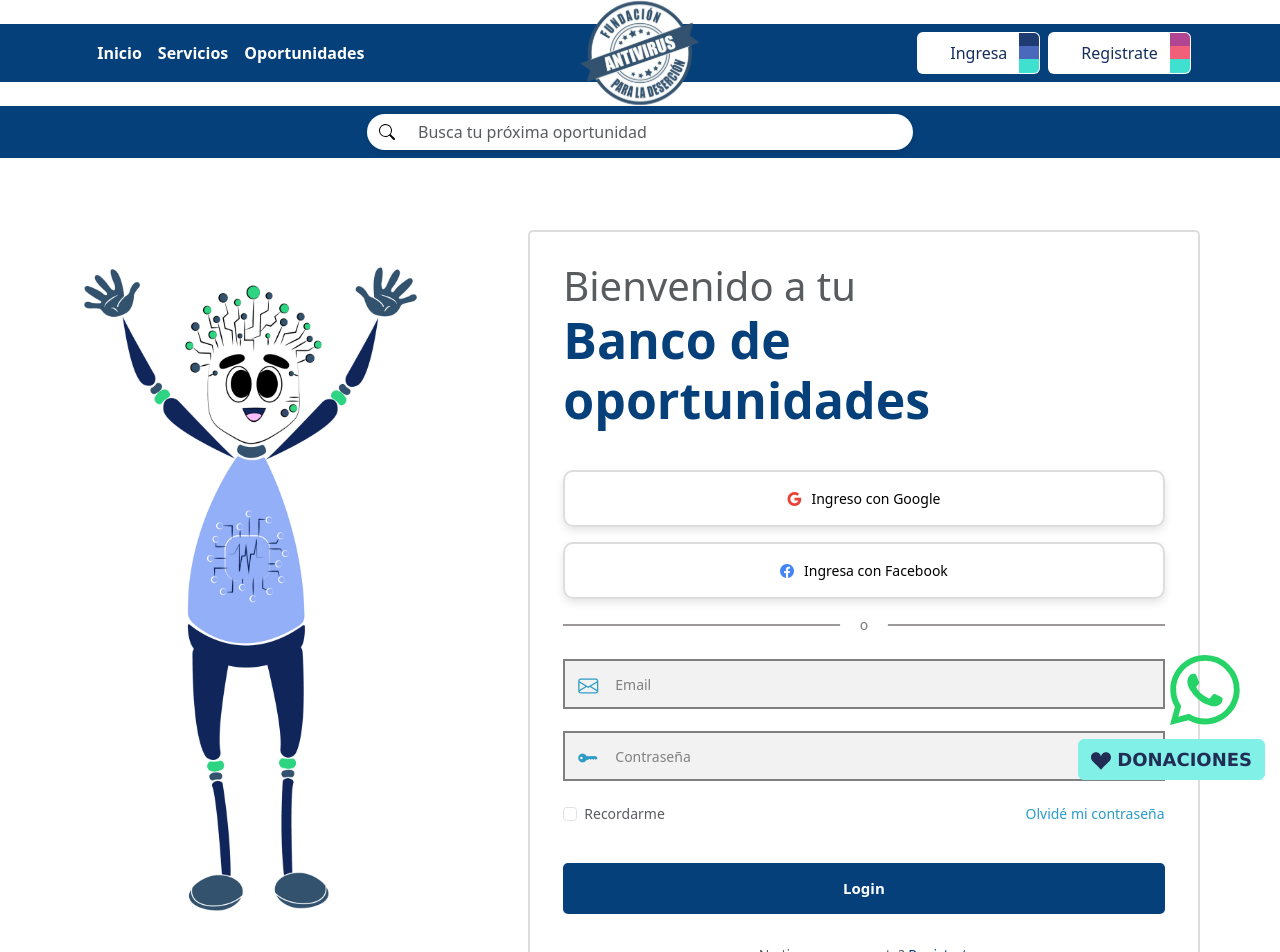
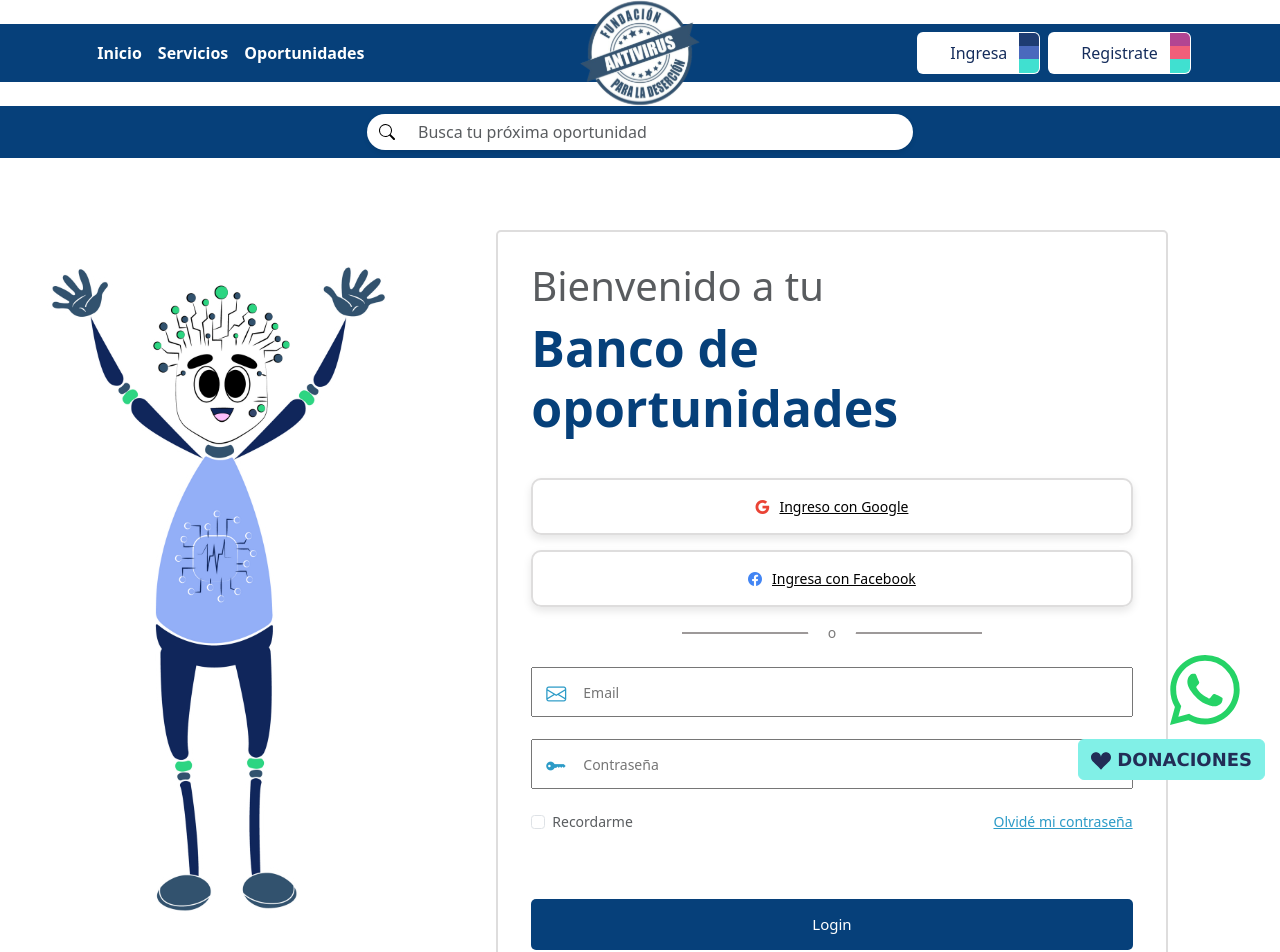
Before and after one commit to jusar23/antivirus, an Angular app: page /login in a window 1280 px wide. Shown: the top 952 px of the page. Built offline with nearby package versions, Linux system fonts and the light colour scheme.

Commit message:
cambios de despliegue

```diff
--- a/angular.json
+++ b/angular.json
@@ -91,6 +91,9 @@
             ],
             "scripts": []
           }
+        },
+        "deploy": {
+          "builder": "angular-cli-ghpages:deploy"
         }
       }
     }
--- a/package.json
+++ b/package.json
@@ -27,6 +27,7 @@
     "@angular/cli": "^16.2.14",
     "@angular/compiler-cli": "^16.2.0",
     "@types/jasmine": "~4.3.0",
+    "angular-cli-ghpages": "^2.0.1",
     "jasmine-core": "~4.6.0",
     "karma": "~6.4.0",
     "karma-chrome-launcher": "~3.2.0",
--- a/src/app/loging/loging.component.css
+++ b/src/app/loging/loging.component.css
@@ -1,66 +1,35 @@
-body{
-    background-color: azure;
-    font-family: "Rubik", sans-serif;
-    margin: 0;
-}
-
-
-
 .img-robot img{
     max-width: 100%;
     display: block;
     height: 100%;
 }
-
-
-a{
-    text-decoration: none;
-}
-
-
-
 main{
     max-width: 95%;
-    margin: 0 auto;
     display: flex;
 }
-
-
-
 .form-text{
     max-width: 90%;
     margin: 0 auto;
 }
-
-.form-text h2 , h1{
-    margin: 0;
-}
-
-
 .form-text h2{
     margin-top: 30px;
     font-size: 40px;
 }
-
 .form-text h1{
     font-size: 50px;
     font-weight: bold;
     color: #06407a;
 }
-
-
 .img-robot{
     width: 40%;
     height: 700px;
 }
-
 .form-container{
     width: 60%;
     border: 2px solid rgb(222, 221, 221);
     background-color: white;
     border-radius: 5px;
 }
-
 @media ( max-width: 780px ) {
     main{
         display: unset;
@@ -76,15 +45,12 @@ main{
         margin: 0 auto;
     }
 }
-
-
 .buttons-login{
     display: flex;
     flex-direction: column;
     row-gap: 15px;
     margin-top: 40px;
 }
-
 .buttons-login a{
     max-width: 100%;
     border: 2px solid rgb(222, 221, 221);
@@ -94,19 +60,15 @@ main{
     box-shadow: 0 4px 8px rgba(0, 0, 0, 0.1);
     color: black;
 }
-
 .icon-spacing {
     margin-right: 10px;
 }
 .bi-google{
     color: #ea4335;
 }
-
 .bi-facebook{
     color: #4285f4;
 }
-
-
 .line-container {
     display: flex;
     justify-content: center;
@@ -114,7 +76,6 @@ main{
     position: relative;
     height: 50px;
 }
-
 .line-container::before,
 .line-container::after {
     content: "";
@@ -125,14 +86,6 @@ main{
     width: 50%;
 }
 
-.line-container::before {
-    left: 0;
-}
-
-.line-container::after {
-    right: 0;
-}
-
 .circle {
     background-color: white;
     color: rgb(123, 122, 122);
@@ -141,31 +94,17 @@ main{
     z-index: 1;
     position: relative;
 }
-
-/* formulario  */
-
-
 .grup-input{
     position: relative;
     margin: 10px 0;
 }
-
 .grup-input input{
     width: 100%;
     height: 50px;
     padding: 12px 0px 12px 50px;
     margin-bottom: 12px;
     outline: none;
-    color: black;
-    background-color: rgb(243, 242, 242);
-    border: 2px solid grey;
 }
-
-.grup-input
-input::placeholder {
-    color: gray;
-}
-
 .grup-input i{
     position: absolute;
     margin-left: 15px;
@@ -173,76 +112,50 @@ input::placeholder {
     font-size: 20px;
     color: #2c9bc7
 }
-
-
 .last-part{
     display: flex;
     flex-direction: row;
     justify-content: space-between;
 }
-
 .last-part a{
     color: #2c9bc7;
 }
-
-
 .checkbox-custom {
     display: none;
 }
-
-
 .checkbox-custom + label {
     position: relative;
     padding-left: 25px;
     cursor: pointer;
 }
-
-
-
 .checkbox-custom + label:before {
     content: '';
     position: absolute;
-    left: 0;
-    top: 0;
     width: 15px;
     height: 15px;
     background-color: white;
-    border: 2px solid #ddd;
     border-radius: 4px;
 }
-
-
 .checkbox-custom:checked + label:before {
     background-color: #0b8f84;
-    border-color: black;
 }
-
-
 .checkbox-custom:checked + label:after {
     content: '';
     position: absolute;
-
 }
-
-
-
 .submit{
     width: 100%;
     border-radius: 5px;
     background-color: #06407a;
     padding: 0.9rem 1.5rem;
     color: white;
-    font-weight: bold;
     font-size: 15px;
     border: none;
-    margin-top: 20px;
 }
-
 .text-register{
     text-align: center;
     margin-top: 30px;
 }
-
 .text-register a{
     color: #06407a;
 }
--- a/src/app/loging/loging.component.html
+++ b/src/app/loging/loging.component.html
@@ -8,7 +8,7 @@
           <h1>Banco de oportunidades</h1>
           <div class="buttons-login">
               <a href="https://www.google.com/" target="_blank"><i class="bi bi-google icon-spacing"></i>Ingreso con Google</a>
-              <a href="https://www.facebook.com/" target="_blank"><i class="bi bi-facebook icon-spacing"></i>Ingresa con Facebook</a>
+              <a href="https://www.facebook.com/" ><i class="bi bi-facebook icon-spacing"></i>Ingresa con Facebook</a>
           </div>
 
           <div class="line-container">
@@ -31,7 +31,7 @@
                   </div>
                   <a href="#">Olvidé mi contraseña</a>
               </div>
-              <input type="submit" name="submit" class="submit" value="Login">
+              <input type="submit" name="submit" class="submit mt-5" value="Login">
           </form>
           <p class="text-register" routerLink="/registro" >¿No tienes una cuenta? <a >Registrate</a></p>
       </div>
```
Also changed, not shown: 1 other file (tests, documents, lock files or other folders).
